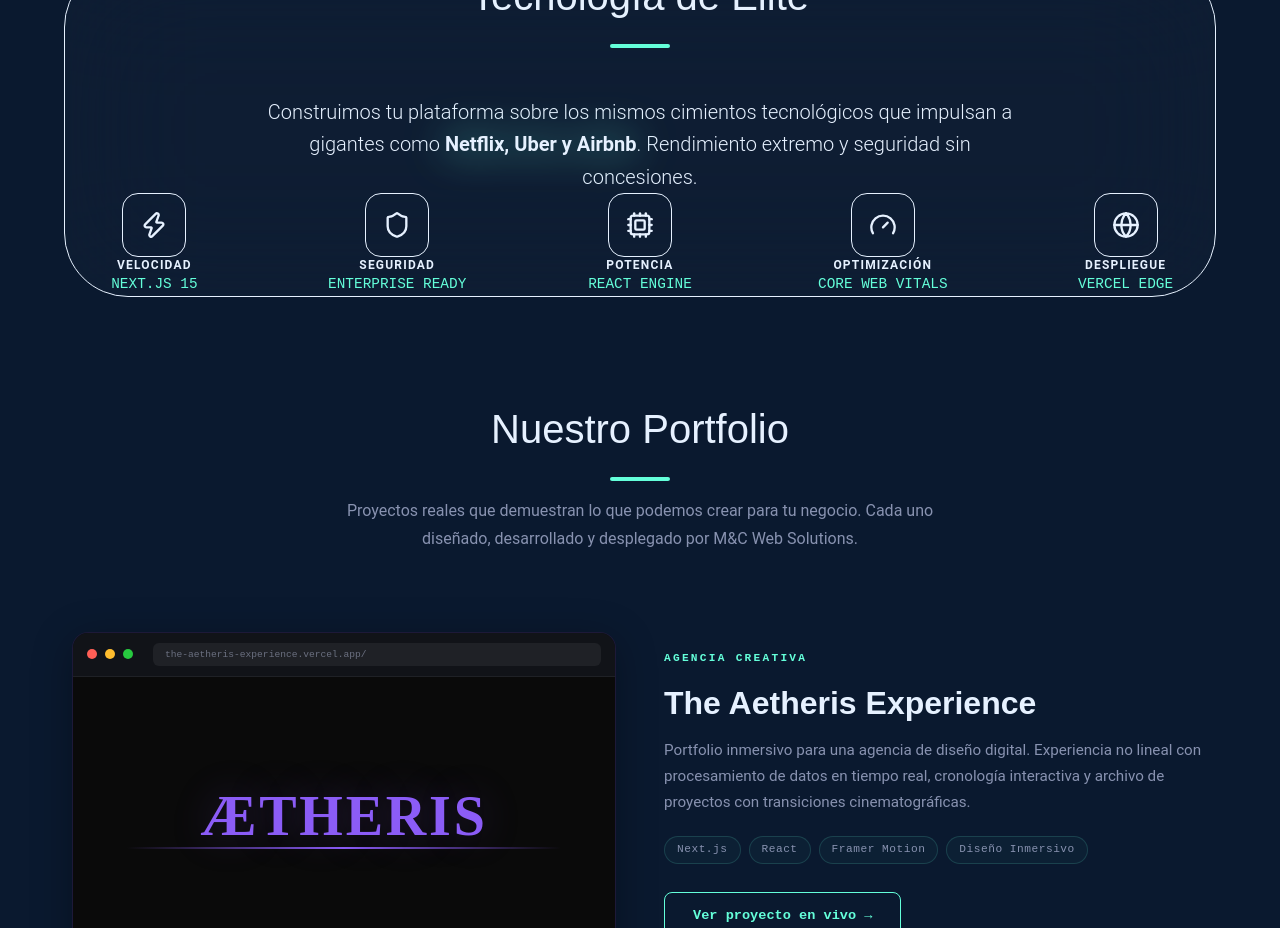
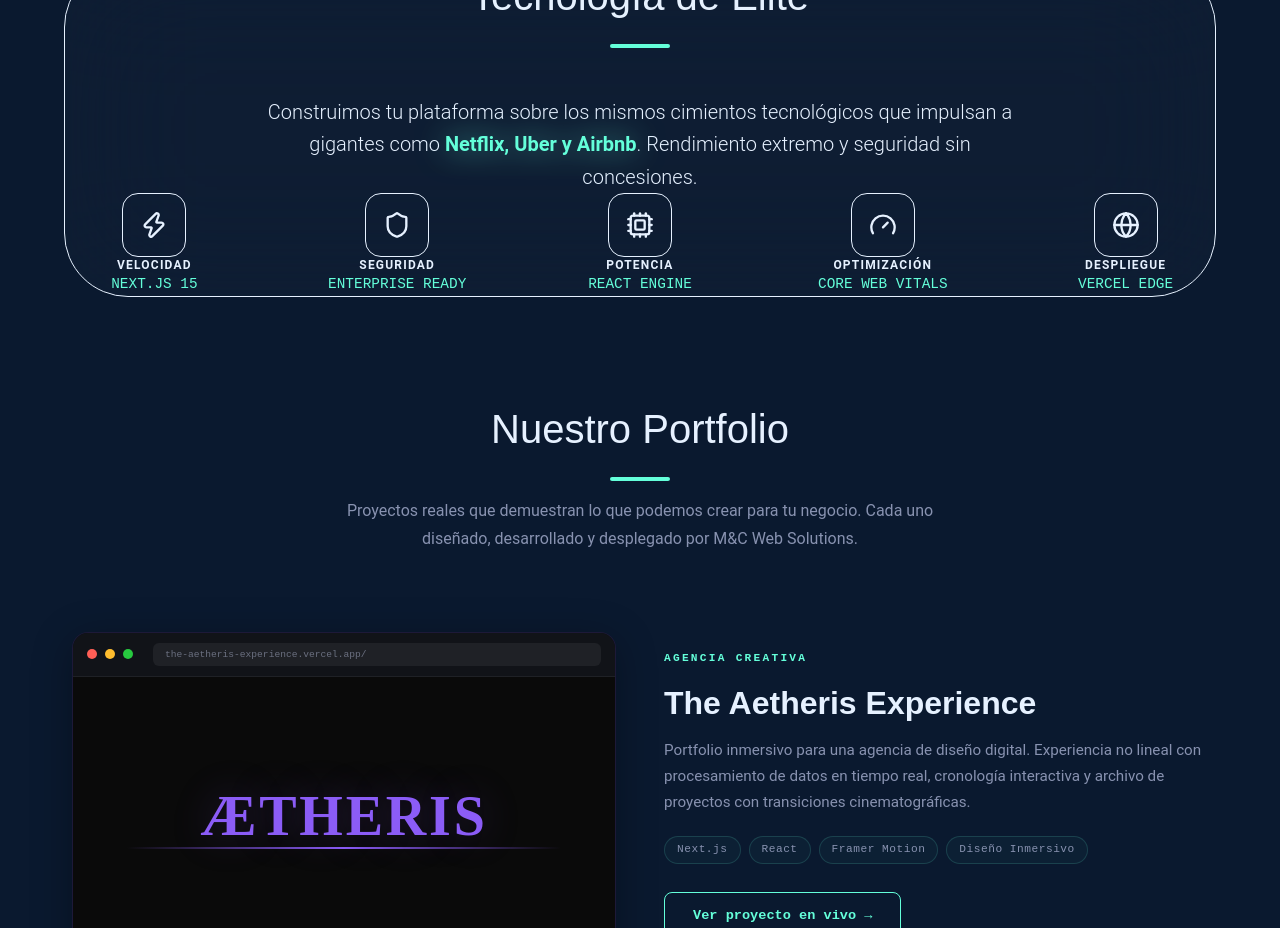
Before and after one commit to markusx5622/mc-websolutions-v2, a Next.js app: page / in a window 1280 px wide. Shown: the part 4780-5708 px from the top of the page. Built offline with nearby package versions, Linux system fonts and the light colour scheme.

Commit message:
style: fix section spacing and brand name highlighting color

```diff
--- a/src/app/(marketing)/page.tsx
+++ b/src/app/(marketing)/page.tsx
@@ -462,7 +462,7 @@ export default function Home() {
 
       <motion.section
         id="nosotros"
-        className="w-full py-64 flex flex-col items-center justify-center relative overflow-hidden bg-bg-color"
+        className="w-full pt-64 pb-32 mb-32 flex flex-col items-center justify-center relative overflow-hidden bg-bg-color"
         initial={{ opacity: 0 }}
         whileInView={{ opacity: 1 }}
         viewport={{ once: true }}
@@ -524,7 +524,7 @@ export default function Home() {
 
       <motion.section
         id="tecnologia"
-        className="w-full py-64 flex flex-col items-center justify-center relative overflow-hidden bg-bg-color"
+        className="w-full pt-48 pb-64 mt-32 flex flex-col items-center justify-center relative overflow-hidden bg-bg-color"
         initial={{ opacity: 0 }}
         whileInView={{ opacity: 1 }}
         viewport={{ once: true }}
@@ -546,7 +546,7 @@ export default function Home() {
                 Tecnología de Élite
               </h2>
               <p className="text-text-muted text-lg md:text-xl leading-relaxed max-w-3xl mx-auto mb-20 font-light">
-                Construimos tu plataforma sobre los mismos cimientos tecnológicos que impulsan a gigantes como <span className="text-accent font-bold drop-shadow-[0_0_20px_rgba(100,255,218,0.8)] px-1">Netflix, Uber y Airbnb</span>. Rendimiento extremo y seguridad sin concesiones.
+                Construimos tu plataforma sobre los mismos cimientos tecnológicos que impulsan a gigantes como <span className="inline-block text-[#64FFDA] font-bold drop-shadow-[0_0_15px_rgba(100,255,218,0.6)] px-2">Netflix, Uber y Airbnb</span>. Rendimiento extremo y seguridad sin concesiones.
               </p>
 
               <div className="grid grid-cols-2 md:grid-cols-5 gap-12 md:gap-16 w-full">
```
Also changed, not shown: 2 other files (tests, documents, lock files or other folders).
